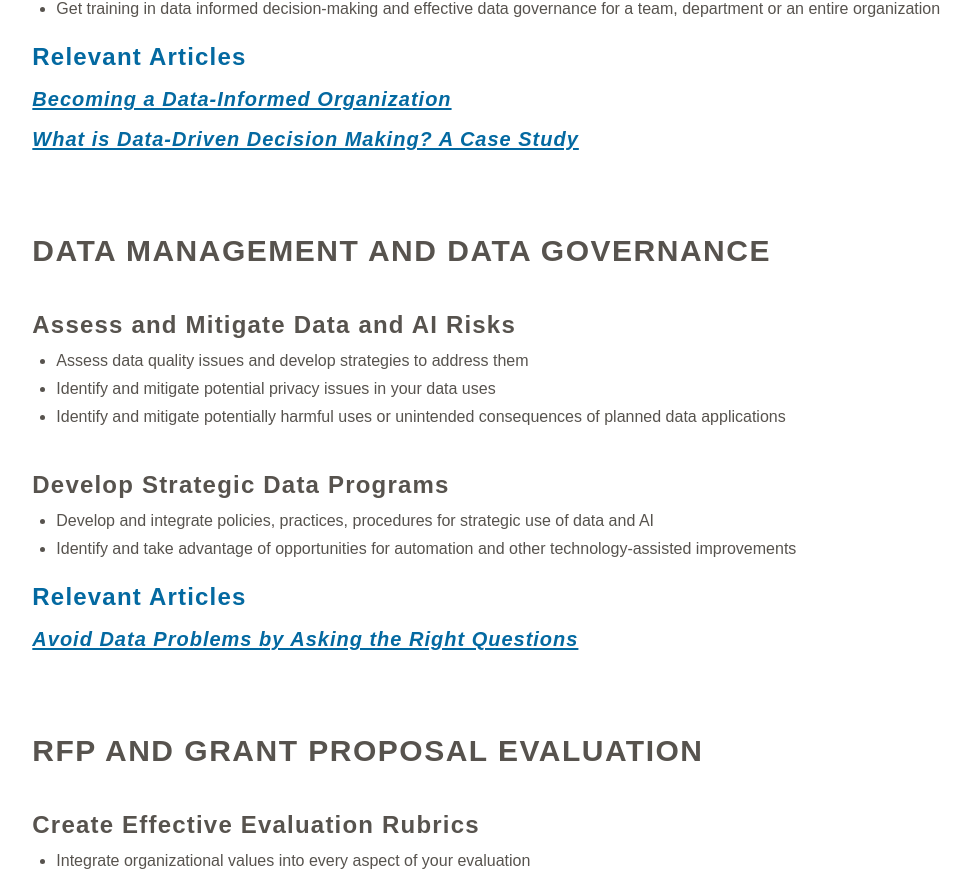
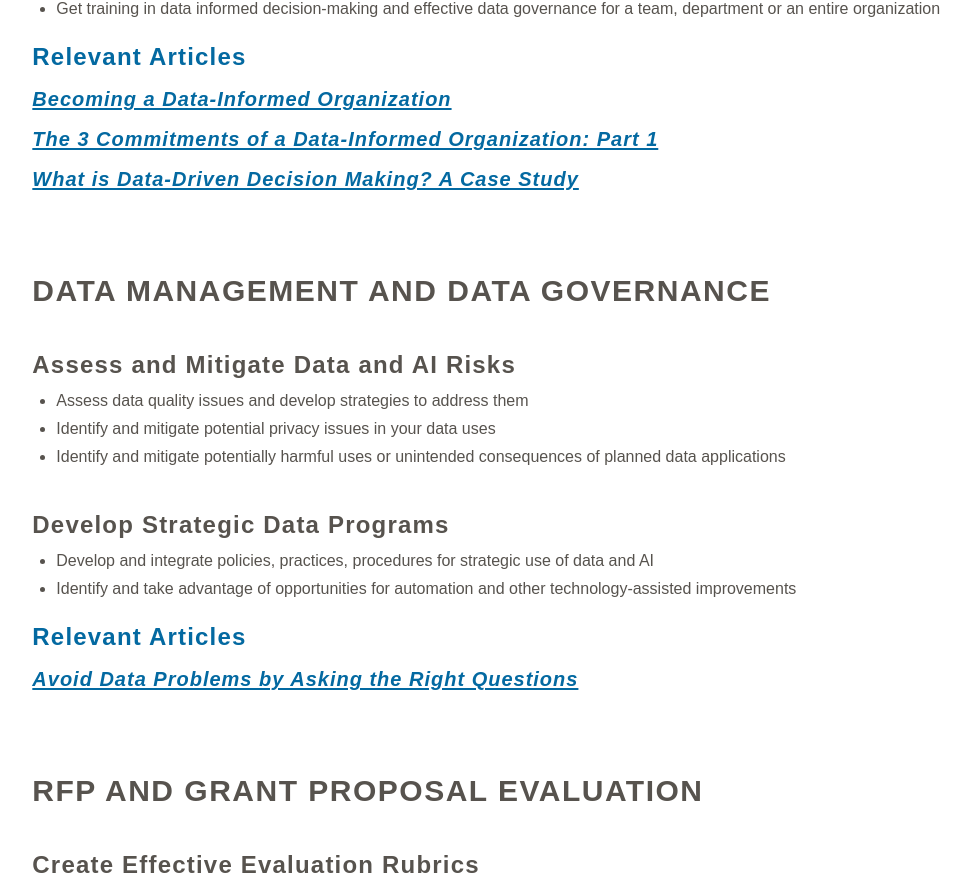
Before and after one commit to DeepWeave/deepweave-website, a Next.js app: page /services in a window 1280 px wide. Shown: the part 1238-2118 px from the top of the page, without its empty margins (114-1085 px from the left). Built offline with nearby package versions, Linux system fonts and the light colour scheme.

Commit message:
Adding latest article

```diff
--- a/src/app/data.ts
+++ b/src/app/data.ts
@@ -55,6 +55,11 @@ export const serviceObjects: ServiceObject[] = [
 				title: "Becoming a Data-Informed Organization",
 				href: "https://deepweave.substack.com/p/becoming-a-data-informed-organization",
 				tags: ["Performance", "Data-driven Decisions"],
+			},
+			{
+				title: "The 3 Commitments of a Data-Informed Organization: Part 1",
+				href: "https://deepweave.substack.com/p/3-commitments-part-1",
+				tags: ["Performance", "Data-driven Decisions"]
 			},
 			{
 				title: "What is Data-Driven Decision Making? A Case Study",
```
